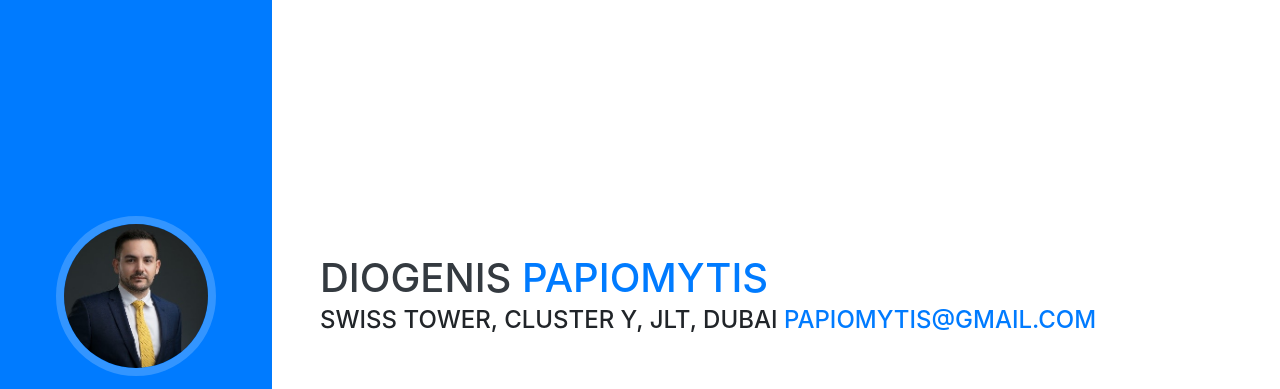
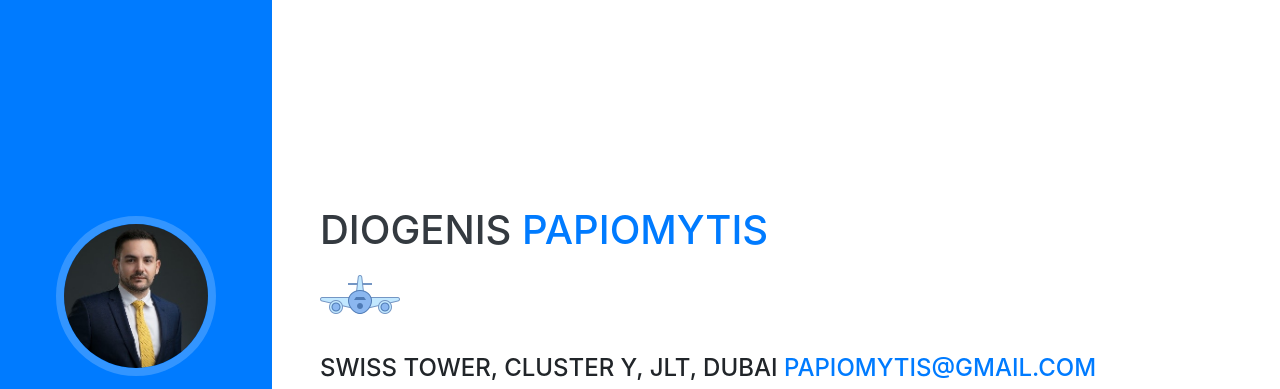
Before and after one commit to diogenis1/portfolio, a website with bundled scripts: page index.html in a window 1280 px wide. Shown: the top 389 px of the page. Built offline with nearby package versions, Linux system fonts and the light colour scheme; a web font is replaced by a local one.

Commit message:
added airplane icon

```diff
--- a/index.html
+++ b/index.html
@@ -24,6 +24,7 @@
 </head>
 
 <body id="page-top">
+
 
   <nav class="navbar navbar-expand-lg navbar-dark bg-primary fixed-top" id="sideNav">
     <a class="navbar-brand js-scroll-trigger" href="#page-top">
@@ -63,6 +64,7 @@
         <h1 class="mb-0">Diogenis
           <span class="text-primary">Papiomytis</span>
         </h1>
+        <p><img src="img/airplane.png" /></p>
         <div class="subheading mb-5">Swiss Tower, Cluster Y, JLT, Dubai
           <a href="mailto:papiomytis@gmail.com">papiomytis@gmail.com</a>
         </div>
```
Also changed, not shown: img/airplane.png (added).
